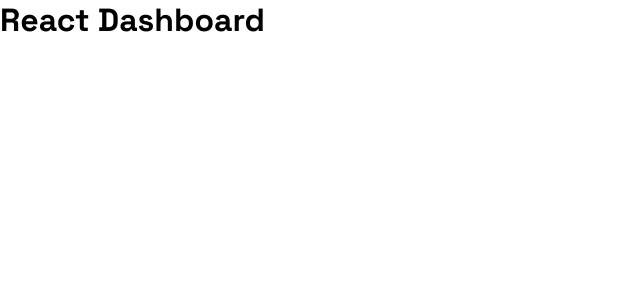
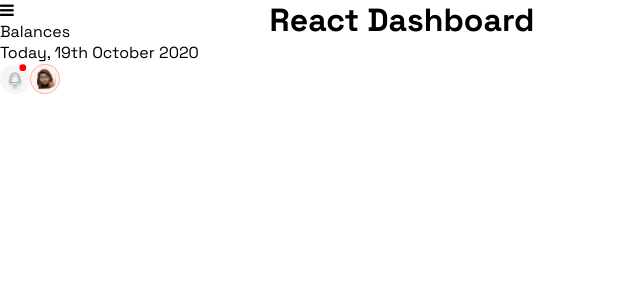
Before and after one commit to siccoo/klasha-dashboard, a React (Create React App) app: page / in a window 1280 px wide. Shown: the top 300 px of the page, without its empty margins (0-640 px from the left). Built offline with nearby package versions, Linux system fonts and the light colour scheme.

Commit message:
updates on Navbar.js

```diff
--- a/src/App.js
+++ b/src/App.js
@@ -1,4 +1,5 @@
 import React, { useState } from "react";
+import Navbar from "./components/navbar/Navbar";
 
 const App = () => {
   const [sidebarOpen, setSidebarOpen] = useState(false);
@@ -13,6 +14,7 @@ const App = () => {
 
   return (
     <div className="container">
+      <Navbar sidebarOpen={sidebarOpen} openSidebar={openSidebar} />
       <h1>React Dashboard</h1>
     </div>
   );
--- a/src/components/navbar/Navbar.js
+++ b/src/components/navbar/Navbar.js
@@ -1,5 +1,5 @@
 import React from 'react';
-import Avatar from "../../images/users.svg";
+import Avatar from "../../images/user.svg";
 import Notification from "../../images/notification.svg";
 
 const Navbar = ({ sidebarOpen, openSidebar }) => {
@@ -13,8 +13,11 @@ const Navbar = ({ sidebarOpen, openSidebar }) => {
                 <span>Today, 19th October 2020</span>
             </div>
             <div className="navbar__right">
-                <a>
-                    <img />
+                <a href="#">
+                    <img width="30" src={Notification} alt="notification" />
+                </a>
+                <a href="#">
+                    <img width="30" src={Avatar} alt="avatar" />
                 </a>
             </div>
         </nav>
```
